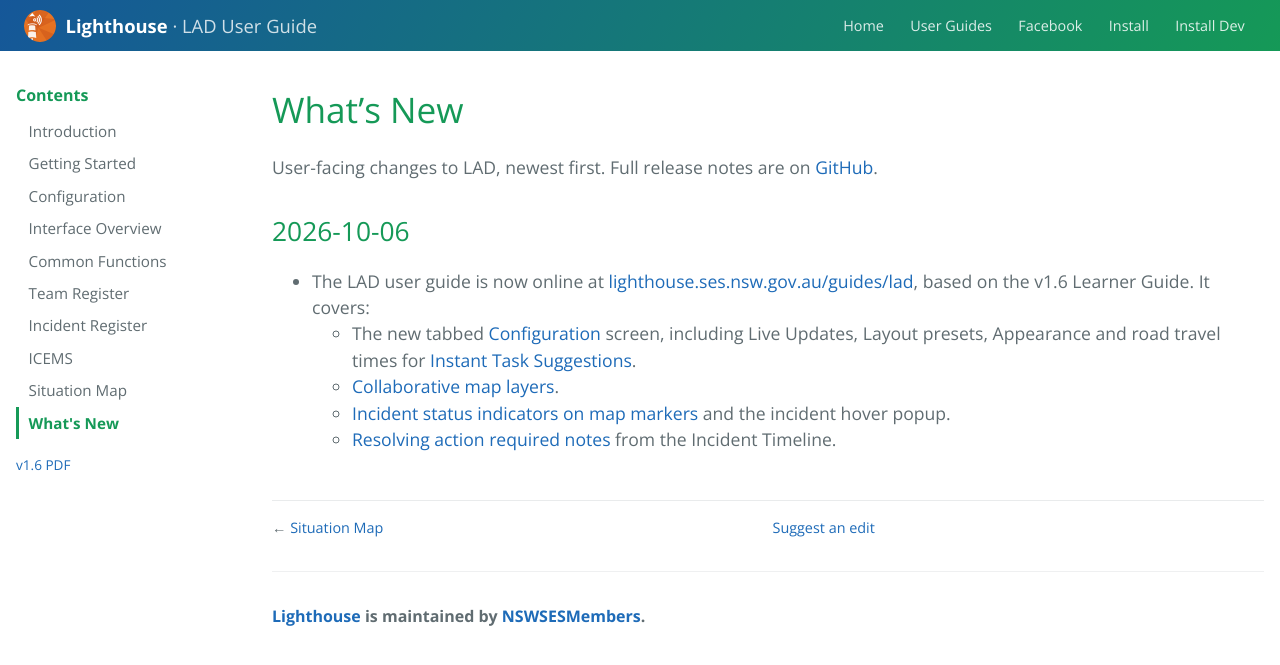
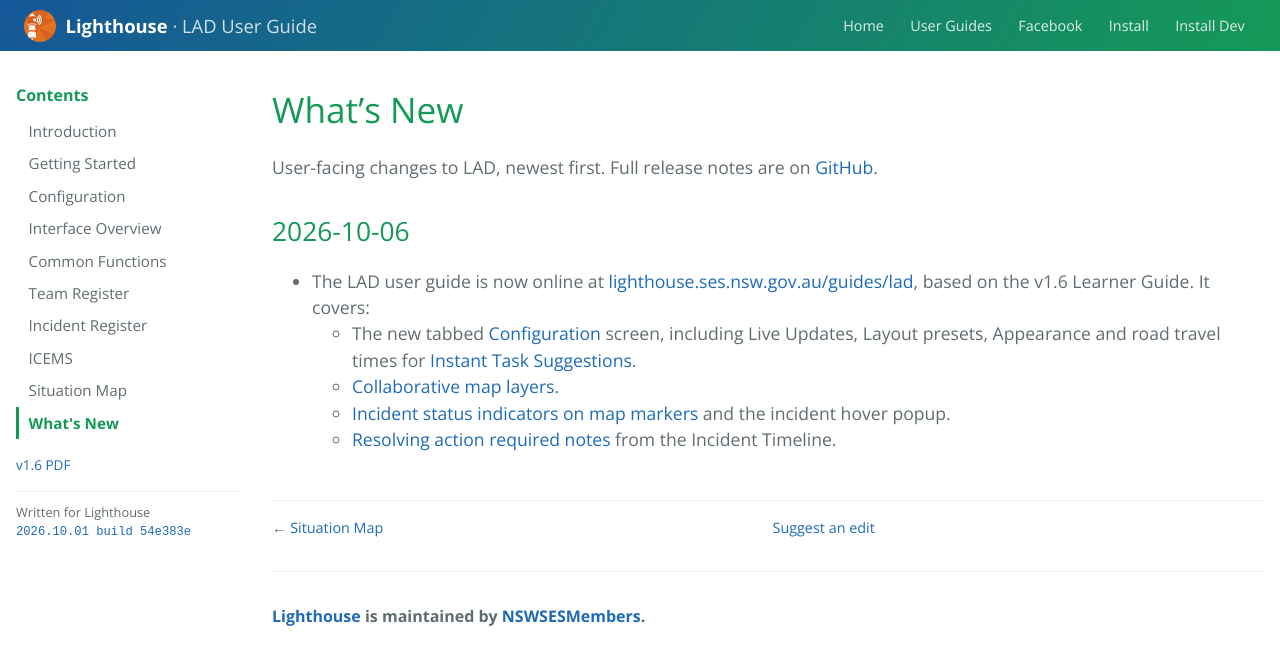
Before and after one commit to NSWSESMembers/lighthouse.ses.nsw.gov.au, a Jekyll site: the page built from guides/lad/whats-new.md, in a window 1280 px wide. Shown: the top 665 px of the page. Built offline with Jekyll 4.4.1, drawn with Linux system fonts in a browser that asks for light colours.

Commit message:
Show which Lighthouse build the LAD guide was written for
The guide sidebar shows "Written for Lighthouse <version_name>" from
_data/lad_guide.yml, linked to the source commit. The Lighthouse sync
workflow rewrites this file on each guide update; it's seeded here with
the current release (v2026.10.01, build 54e383e).

Co-Authored-By: Claude Opus 5.5 <noreply@anthropic.com>

```diff
--- /dev/null
+++ b/_data/lad_guide.yml
@@ -0,0 +1,2 @@
+version_name: "2026.10.01 build 54e383e"
+commit: "54e383e700ddd50e8957cdb5cabcb2313e9b3f42"
--- a/_layouts/lad.html
+++ b/_layouts/lad.html
@@ -26,6 +26,8 @@
 		.guide-nav li a:hover { color: #1e6bb8; text-decoration: none; border-left-color: #e9ebec; }
 		.guide-nav li a.current { color: #159957; font-weight: bold; border-left-color: #159957; }
 		.guide-nav .pdf { display: block; margin-top: 1rem; font-size: 0.85rem; }
+		.guide-version { margin-top: 1rem; padding-top: 0.75rem; border-top: 1px solid #e9ebec; font-size: 0.8rem; line-height: 1.4; }
+		.guide-version code { font-size: 0.95em; }
 		.guide .main-content { flex: 1; min-width: 0; max-width: none; padding: 0; margin: 0; }
 		.guide .main-content img { border: 1px solid #e9ebec; border-radius: 4px; margin: 0.5rem 0; }
 		.guide .main-content img.icon { display: inline; border: 0; border-radius: 0; margin: 0 0.15rem; vertical-align: middle; }
@@ -67,6 +69,9 @@
 				{% endfor %}
 			</ol>
 			<a class="pdf" href="/guides/LAD%20-%20Learner%20Guide%20v1.6.pdf">v1.6 PDF</a>
+			{% if site.data.lad_guide %}
+			<p class="guide-version">Written for Lighthouse<br><a href="https://github.com/NSWSESMembers/Lighthouse/commit/{{ site.data.lad_guide.commit }}"><code>{{ site.data.lad_guide.version_name }}</code></a></p>
+			{% endif %}
 		</nav>
 
 		<section class="main-content">
```
